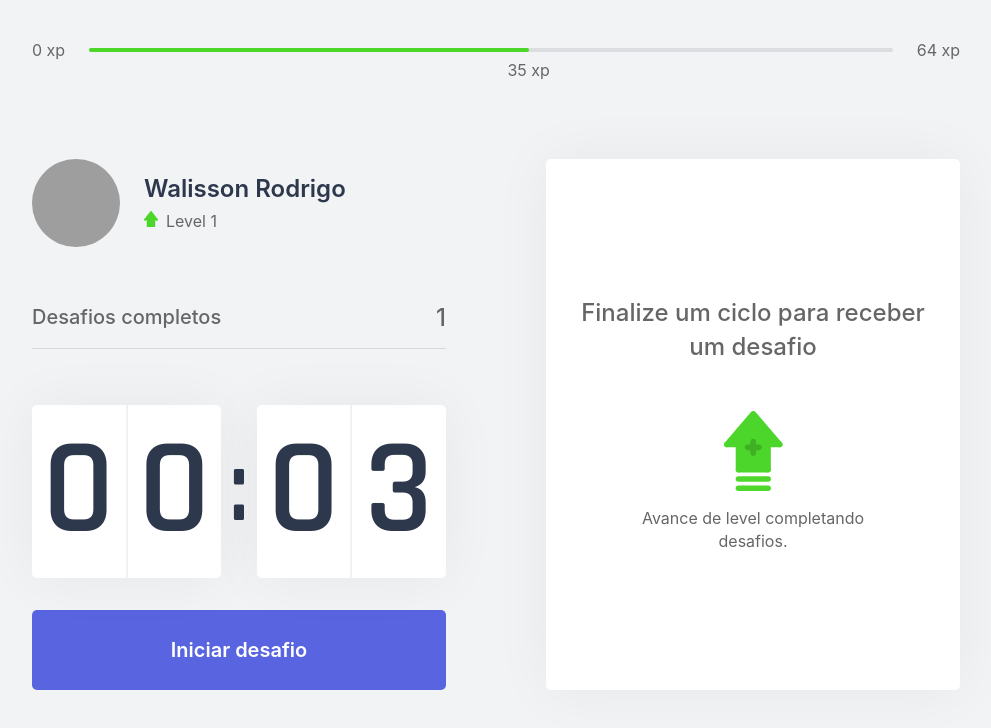
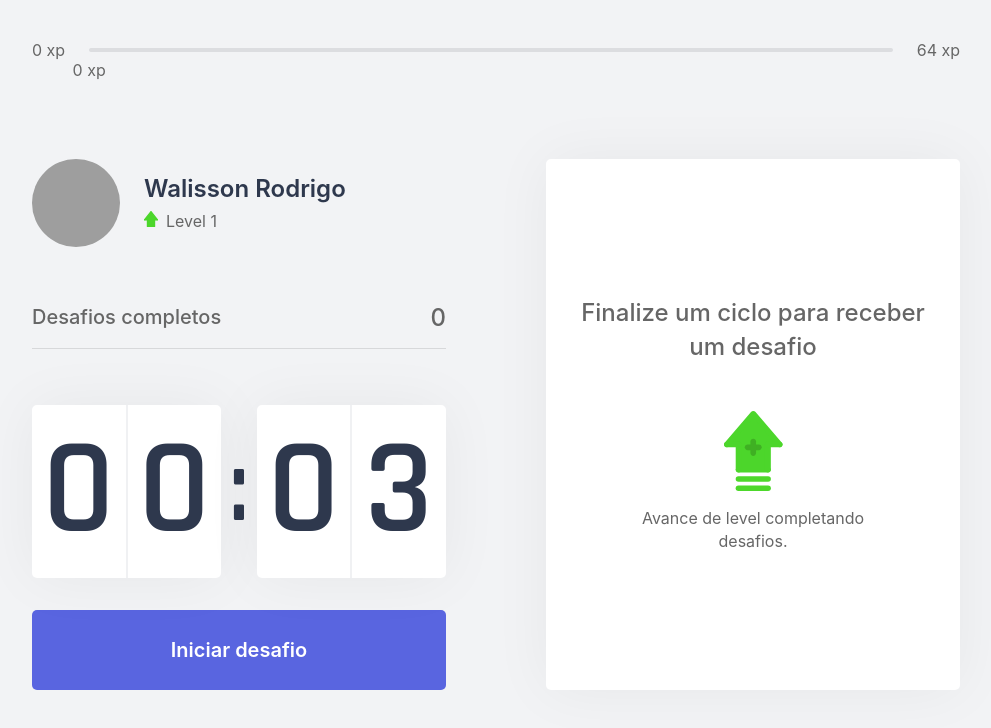
Before and after one commit to WalissonRodrigo/nlw04-react, a Next.js app: page / in a window 1280 px wide. Shown: the top 728 px of the page, without its empty margins (144-1135 px from the left). Built offline with nearby package versions, Linux system fonts and the light colour scheme; grey boxes are pictures that could not be loaded.

Commit message:
implementação do cookies para salvar a evolução do usuário. refactor para usar os cookies no server side evitando erros no client-side quando o javascript estiver desativado.

```diff
--- a/package.json
+++ b/package.json
@@ -9,11 +9,13 @@
     "start": "next start"
   },
   "dependencies": {
+    "js-cookie": "^2.2.1",
     "next": "10.0.7",
     "react": "17.0.1",
     "react-dom": "17.0.1"
   },
   "devDependencies": {
+    "@types/js-cookie": "^2.2.6",
     "@types/node": "^14.14.31",
     "@types/react": "^17.0.2",
     "@types/react-dom": "^17.0.1",
--- a/src/components/ExperienceBar.tsx
+++ b/src/components/ExperienceBar.tsx
@@ -2,7 +2,7 @@
 import { ChallengesContext } from "../contexts/ChallengesContext";
 import styles from "../styles/components/ExperienceBar.module.css";
 
-export function ExperienceBar() {
+function ExperienceBar() {
   const { currentExperience, experienceToNextLevel } = useContext(
     ChallengesContext
   );
@@ -24,3 +24,4 @@
     </header>
   );
 }
+export default ExperienceBar;
--- a/src/contexts/ChallengesContext.tsx
+++ b/src/contexts/ChallengesContext.tsx
@@ -1,4 +1,5 @@
 import React, { createContext, ReactNode, useEffect, useState } from "react";
+import Cookies from "js-cookie";
 import challenges from "../../challenges.json";
 
 const random = () => Math.random();
@@ -6,6 +7,9 @@
 
 interface ChallengesProviderProps {
   children: ReactNode;
+  level: number;
+  currentExperience: number;
+  challengesCompleted: number;
 }
 
 interface Challenge {
@@ -26,10 +30,17 @@
   completeChallenge: () => void;
 }
 
-export function ChallengesProvider({ children }: ChallengesProviderProps) {
-  const [level, setLevel] = useState(1);
-  const [currentExperience, setCurrentExperience] = useState(35);
-  const [challengesCompleted, setChallengesCompleted] = useState(1);
+export function ChallengesProvider({
+  children,
+  ...rest
+}: ChallengesProviderProps) {
+  const [level, setLevel] = useState(rest.level ?? 1);
+  const [currentExperience, setCurrentExperience] = useState(
+    rest.currentExperience ?? 0
+  );
+  const [challengesCompleted, setChallengesCompleted] = useState(
+    rest.challengesCompleted ?? 0
+  );
   const [activeChallenge, setActiveChallenge] = useState(null);
 
   const experienceToNextLevel = Math.pow((level + 1) * 4, 2);
@@ -37,6 +48,12 @@
   useEffect(() => {
     Notification.requestPermission();
   }, []);
+
+  useEffect(() => {
+    Cookies.set("level", String(level));
+    Cookies.set("currentExperience", String(currentExperience));
+    Cookies.set("challengesCompleted", String(challengesCompleted));
+  }, [level, currentExperience, challengesCompleted]);
 
   function levelUp() {
     setLevel(level + 1);
--- a/src/pages/_app.tsx
+++ b/src/pages/_app.tsx
@@ -1,11 +1,8 @@
 import "../styles/global.css";
-import { ChallengesProvider } from "../contexts/ChallengesContext";
 
 function _app({ Component, pageProps }) {
   return (
-    <ChallengesProvider>
       <Component {...pageProps} />
-    </ChallengesProvider>
   );
 }
 
--- a/src/pages/index.tsx
+++ b/src/pages/index.tsx
@@ -1,14 +1,31 @@
 import Head from "next/head";
-import { ExperienceBar } from "../components/ExperienceBar";
+import { GetServerSideProps } from "next";
 import styles from "../styles/pages/Home.module.css";
+import { ChallengesProvider } from "../contexts/ChallengesContext";
+import { CountdownProvider } from "../contexts/CountdownContext";
+import ExperienceBar from "../components/ExperienceBar";
 import Profile from "../components/Profile";
 import CompletedChallenges from "../components/CompletedChallenges";
 import Countdown from "../components/Countdown";
 import ChallengeBox from "../components/ChallengeBox";
-import { CountdownProvider } from "../contexts/CountdownContext";
 
-export default function Home() {
+interface HomeProps {
+  level: number;
+  currentExperience: number;
+  challengesCompleted: number;
+}
+
+export default function Home({
+  level,
+  currentExperience,
+  challengesCompleted,
+}: HomeProps) {
   return (
+    <ChallengesProvider
+      level={level}
+      currentExperience={currentExperience}
+      challengesCompleted={challengesCompleted}
+    >
       <div className={styles.container}>
         <Head>
           <title>Inicio | move.it</title>
@@ -27,5 +44,17 @@
           </section>
         </CountdownProvider>
       </div>
+    </ChallengesProvider>
   );
 }
+
+export const getServerSideProps: GetServerSideProps = async (ctx) => {
+  const { level, currentExperience, challengesCompleted } = ctx.req.cookies;
+  return {
+    props: {
+      level: Number(level),
+      currentExperience: Number(currentExperience),
+      challengesCompleted: Number(challengesCompleted),
+    },
+  };
+};
```
Also changed, not shown: 1 other file (tests, documents, lock files or other folders). Lines whose indentation alone changed are shown as unchanged.
